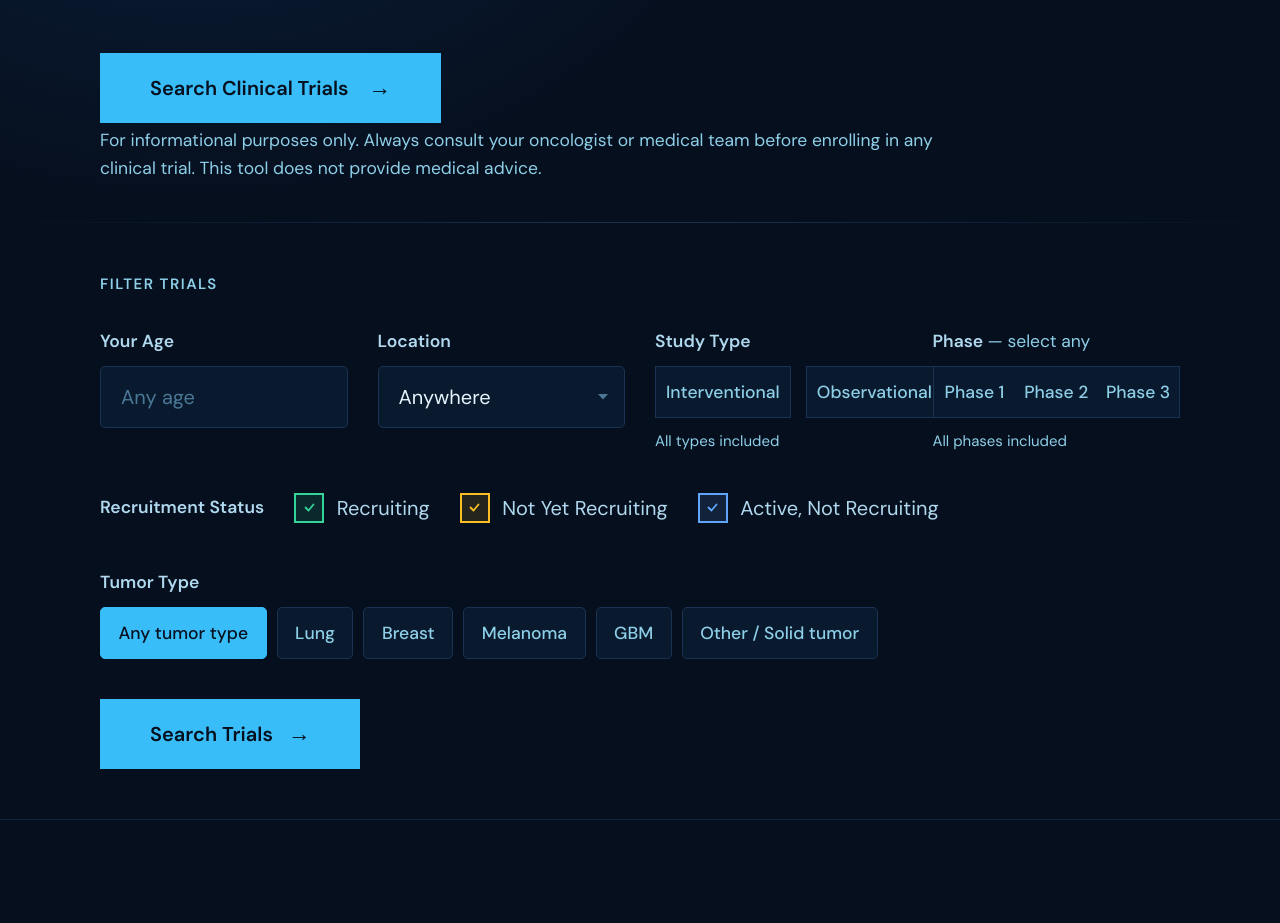
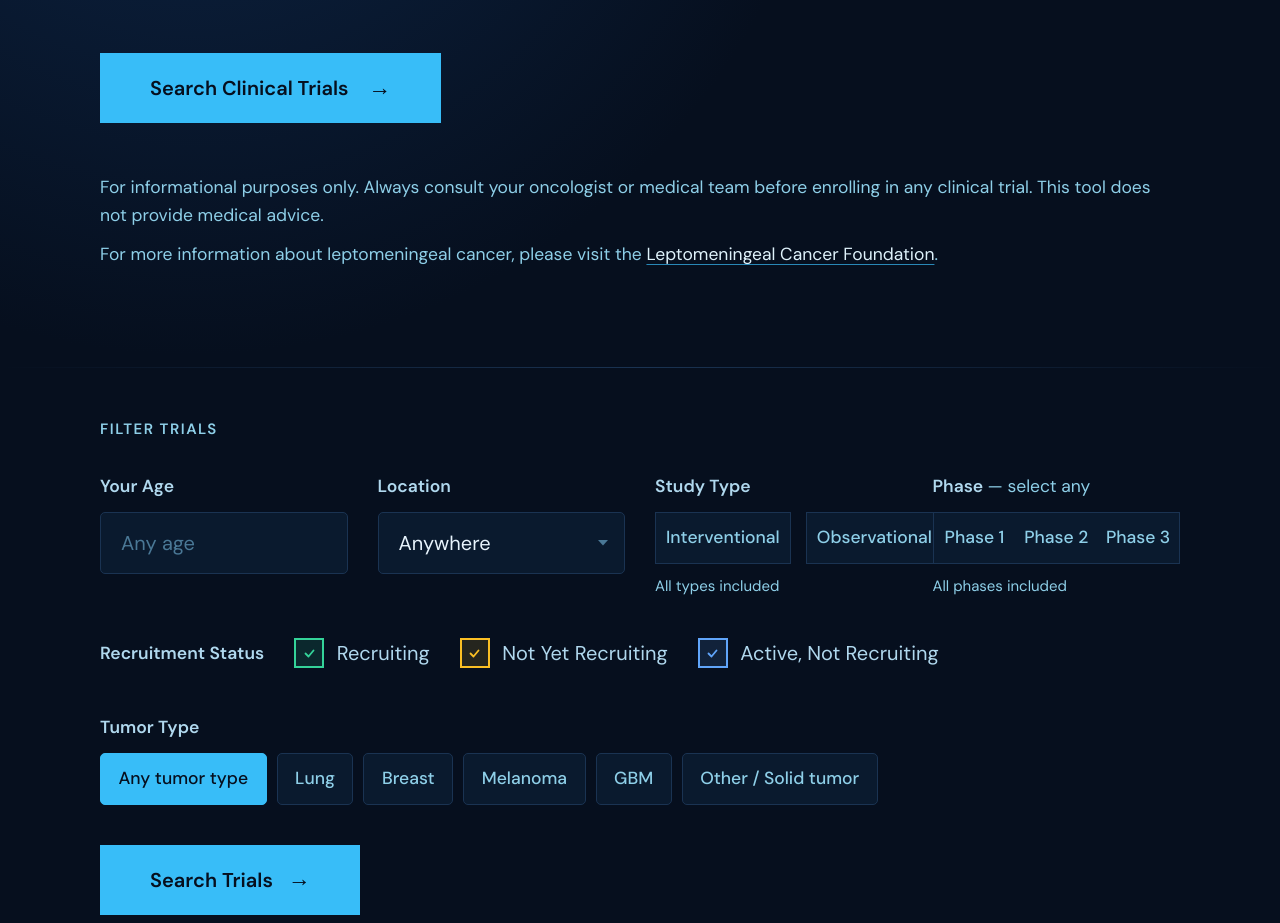
Before and after one commit to tejgluth/Leptomeningeal, a React (Vite) app: page / in a window 1280 px wide. Shown: the part 1160-2083 px from the top of the page. Built offline with nearby package versions, Linux system fonts and the light colour scheme.

Commit message:
added lmcancerfoundation

```diff
--- a/src/components/Hero.tsx
+++ b/src/components/Hero.tsx
@@ -8,6 +8,22 @@ interface HeroProps {
 export default function Hero({ onSearchClick }: HeroProps) {
   const containerRef = useRef<HTMLDivElement>(null)
   const lineRef = useRef<HTMLDivElement>(null)
+  const foundationLinkClassName =
+    'text-[#dff2fb] underline decoration-[#38bdf8]/70 underline-offset-4 transition-colors duration-200 hover:text-white hover:decoration-[#7dd3fc]'
+  const foundationResource = (
+    <>
+      For more information about leptomeningeal cancer, please visit the{' '}
+      <a
+        href="https://lmcancer.org/"
+        target="_blank"
+        rel="noopener noreferrer"
+        className={foundationLinkClassName}
+      >
+        Leptomeningeal Cancer Foundation
+      </a>
+      .
+    </>
+  )
 
   useEffect(() => {
     const prefersReduced = window.matchMedia('(prefers-reduced-motion: reduce)').matches
@@ -118,23 +134,16 @@ export default function Hero({ onSearchClick }: HeroProps) {
           <span className="inline-block transition-transform duration-200 group-hover:translate-x-1.5 text-lg leading-none">→</span>
         </button>
 
-        {/* Mobile disclaimer in flow to prevent overlap with CTA */}
+        {/* In-flow disclaimer keeps the CTA clear on every breakpoint */}
         <p
           data-hero-disclaimer
-          className="sm:hidden mt-7 text-sm text-[#8ecfe8] leading-relaxed max-w-2xl"
+          className="mt-7 sm:mt-10 text-sm text-[#8ecfe8] leading-relaxed max-w-3xl lg:max-w-4xl"
         >
           For informational purposes only. Always consult your oncologist or medical
           team before enrolling in any clinical trial. This tool does not provide medical advice.
+          <span className="block mt-2">{foundationResource}</span>
         </p>
       </div>
-
-      {/* Desktop/tablet disclaimer */}
-      <p
-        className="hidden sm:block absolute bottom-7 sm:bottom-8 left-5 sm:left-8 md:left-12 lg:left-20 right-5 sm:right-8 text-sm text-[#8ecfe8] leading-relaxed max-w-2xl"
-      >
-        For informational purposes only. Always consult your oncologist or medical
-        team before enrolling in any clinical trial. This tool does not provide medical advice.
-      </p>
 
       {/* Bottom line */}
       <div className="absolute bottom-0 left-0 right-0 h-px bg-gradient-to-r from-transparent via-[#1a3352] to-transparent" />
```
